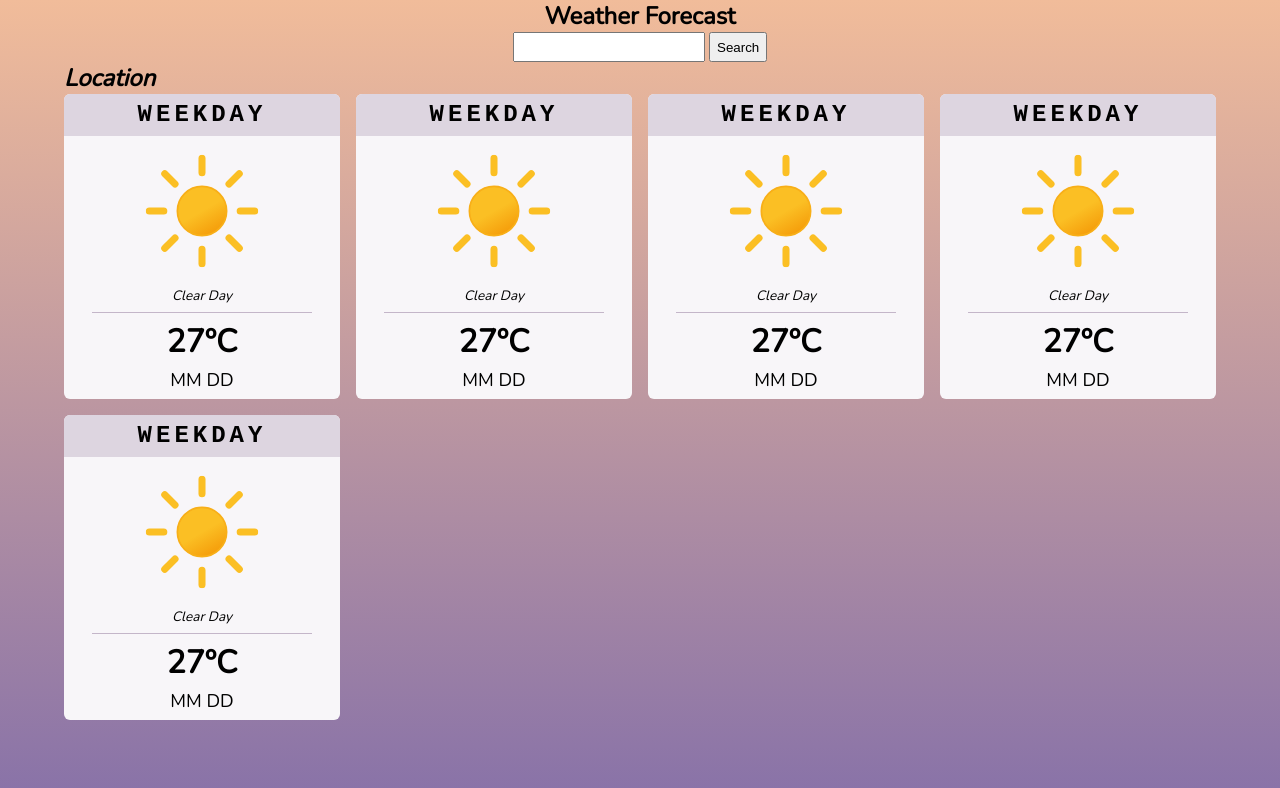
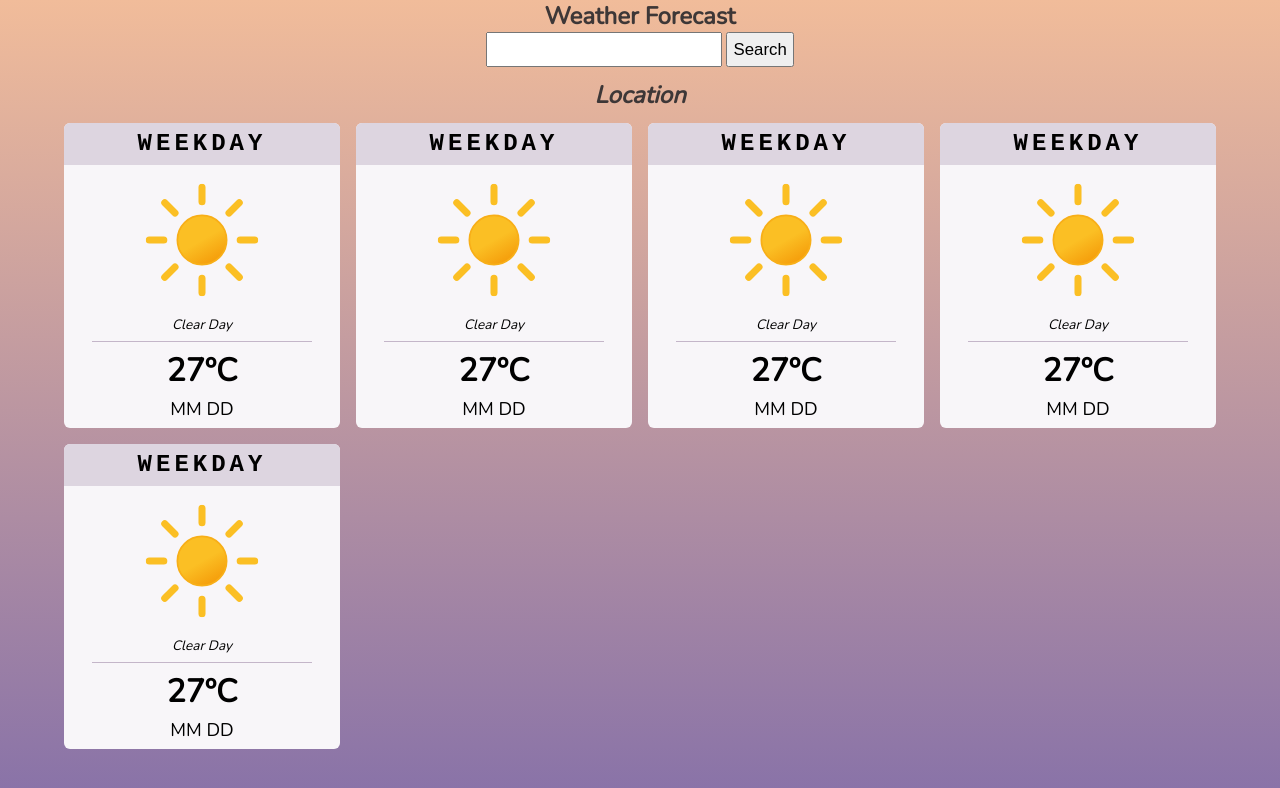
Before and after one commit to amShuri/weather-app, a website built with webpack: page src/template.html in a window 1280 px wide. Built offline with nearby package versions, Linux system fonts and the light colour scheme; a web font is replaced by a local one.

Commit message:
Improve main title and location name styles

```diff
--- a/src/style.css
+++ b/src/style.css
@@ -31,10 +31,21 @@ nav {
 nav input,
 nav button {
   padding: 0.35rem;
+  font-size: 1.05rem;
 }
 
 [aria-hidden='true'] {
   display: none;
+}
+
+.main-title,
+.location-name {
+  color: rgb(61, 55, 55);
+}
+
+.location-name {
+  margin: 0.75rem 0;
+  text-align: center;
 }
 
 .card-container {
--- a/src/template.html
+++ b/src/template.html
@@ -3,11 +3,11 @@
   <head>
     <meta charset="UTF-8" />
     <meta name="viewport" content="width=device-width, initial-scale=1.0" />
-    <title>Document</title>
+    <title>Weather App</title>
   </head>
   <body>
     <nav>
-      <h1>Weather Forecast</h1>
+      <h1 class="main-title">Weather Forecast</h1>
 
       <form novalidate>
         <label for="location" aria-hidden="true">Location:</label>
@@ -18,7 +18,7 @@
 
     <main>
       <div>
-        <h2 class="italic" id="location-name">Location</h2>
+        <h2 class="location-name italic" id="location-name">Location</h2>
 
         <div class="card-container" id="card-container">
           <div class="card">
```
